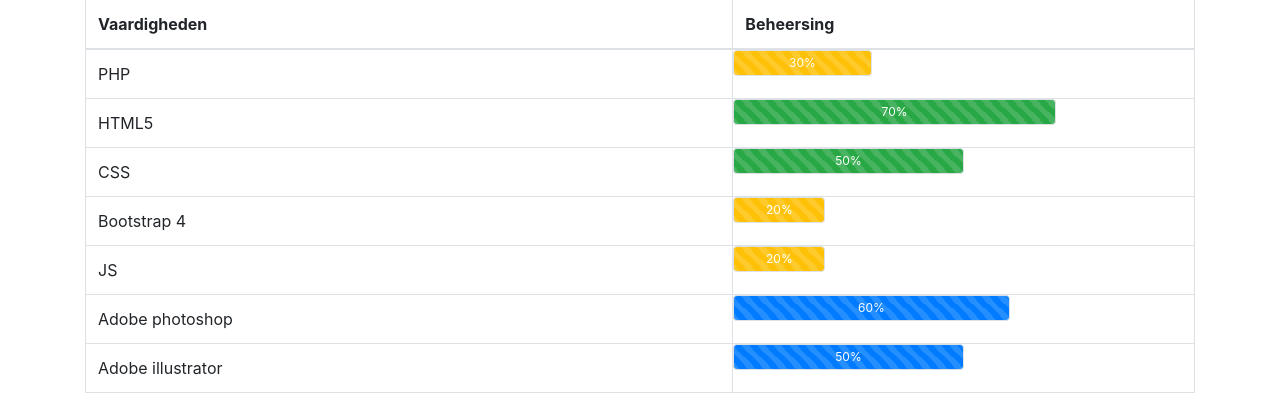
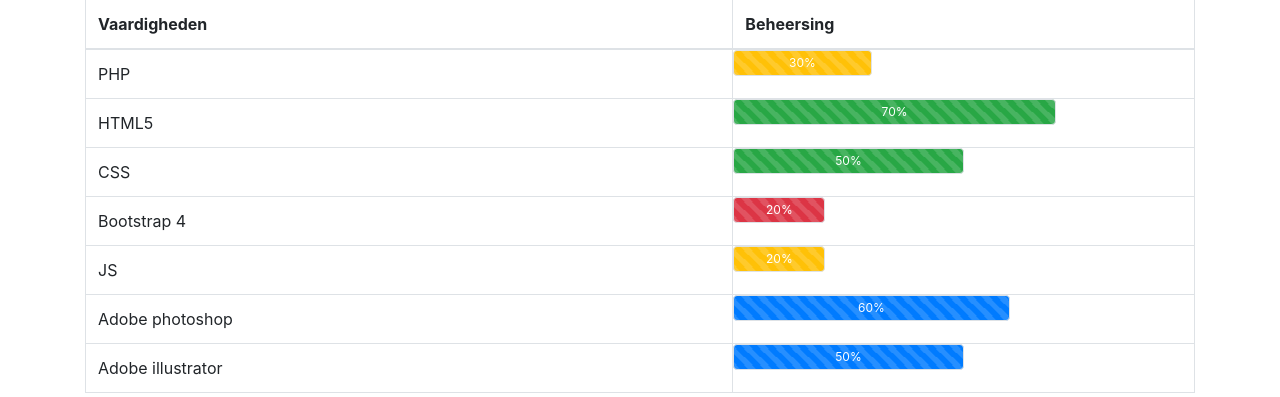
Before and after one commit to dragondungeon1/Portfilio, a PHP site: page / in a window 1280 px wide. Shown: the part 889-1286 px from the top of the page. Run offline with PHP 8.4, Linux system fonts and the light colour scheme.

Commit message:
changed color

```diff
--- a/index.php
+++ b/index.php
@@ -76,7 +76,7 @@
                 </tr>
                 <tr class="table table-bordered" >
                     <td>Bootstrap 4</td>
-                    <td class="progress progress-bar bg-warning progress-bar-animated progress-bar-striped" style="width: 20%;" >20%</td>
+                    <td class="progress progress-bar bg-danger progress-bar-animated progress-bar-striped" style="width: 20%;" >20%</td>
                 </tr>
                 <tr class="table table-bordered" >
                     <td>JS</td>
```
